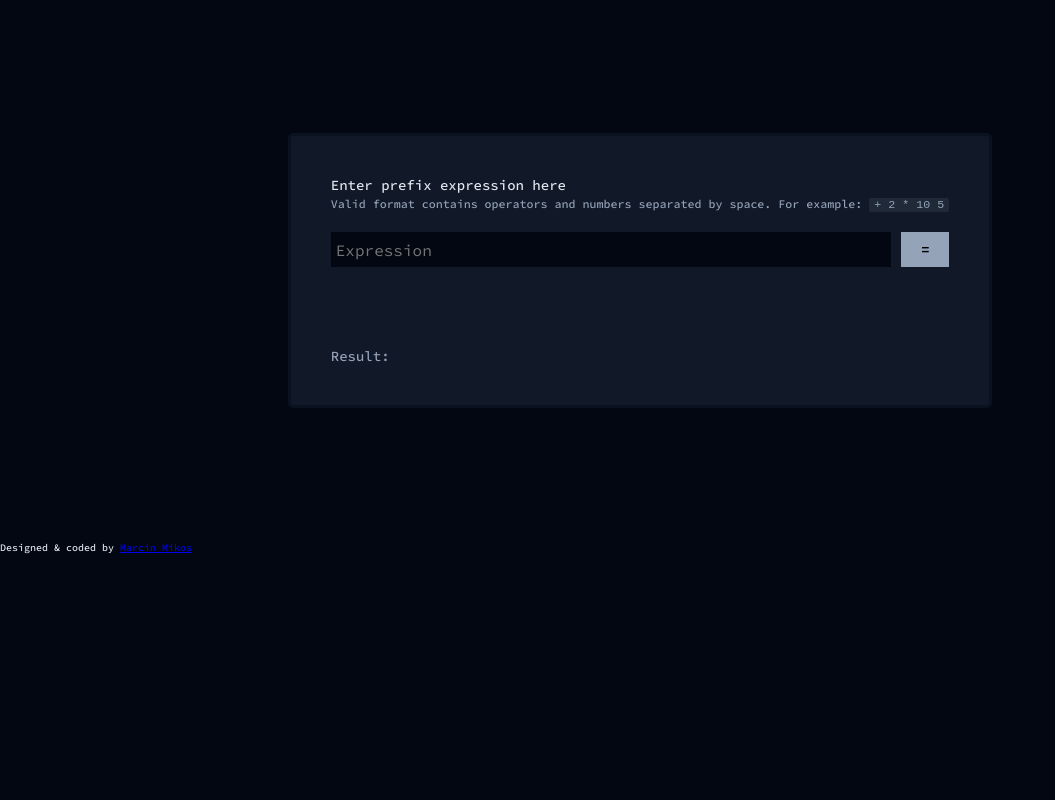
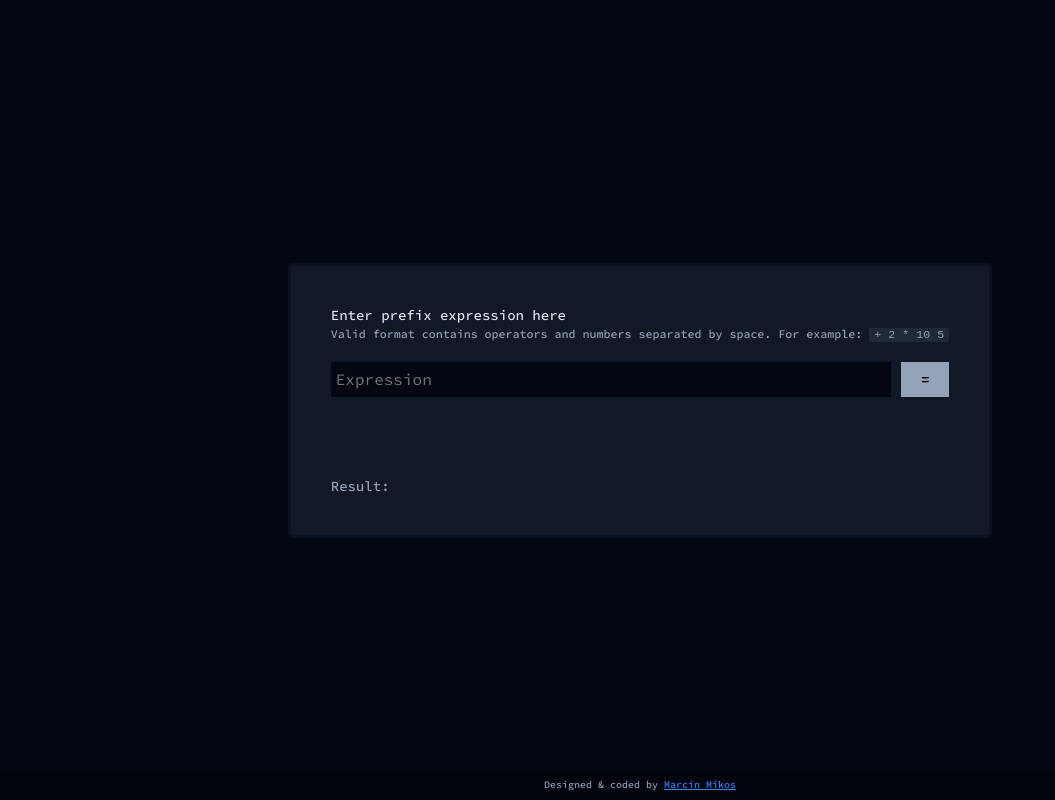
Before and after one commit to M-Mikos/prefix-calc, a plain HTML site: page index.html in a window 1280 px wide. Shown: the whole page, without its empty margins (0-1055 px from the left). Drawn offline with Linux system fonts and the light colour scheme.

Commit message:
Add footer styles

```diff
--- a/style.css
+++ b/style.css
@@ -32,6 +32,26 @@ main {
   border-radius: 0.5rem;
   font-size: 1.4rem;
   border: 0.3rem solid #0a111f;
+}
+
+footer {
+  position: fixed;
+  bottom: 0;
+  left: 0;
+  width: 100%;
+  text-align: center;
+  color: #94a3b8;
+  height: 3rem;
+  line-height: 3rem;
+  background-color: #02050d;
+}
+
+a {
+  color: #3b82f6;
+}
+
+a:hover {
+  color: #93c5fd;
 }
 
 .label-content {
```
